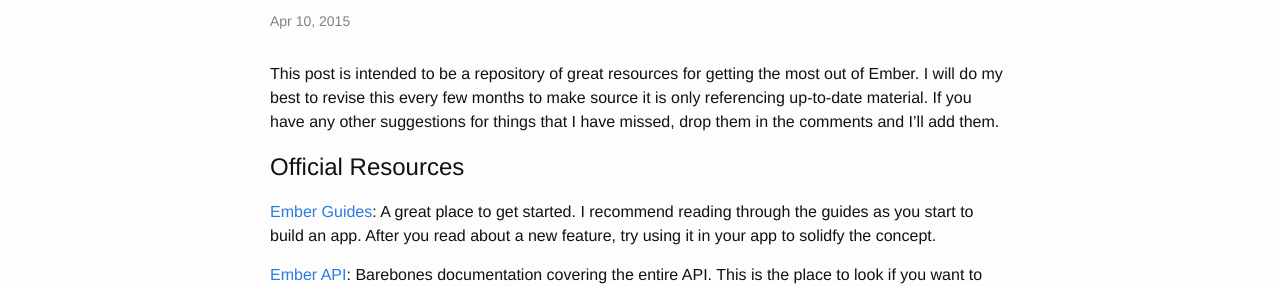
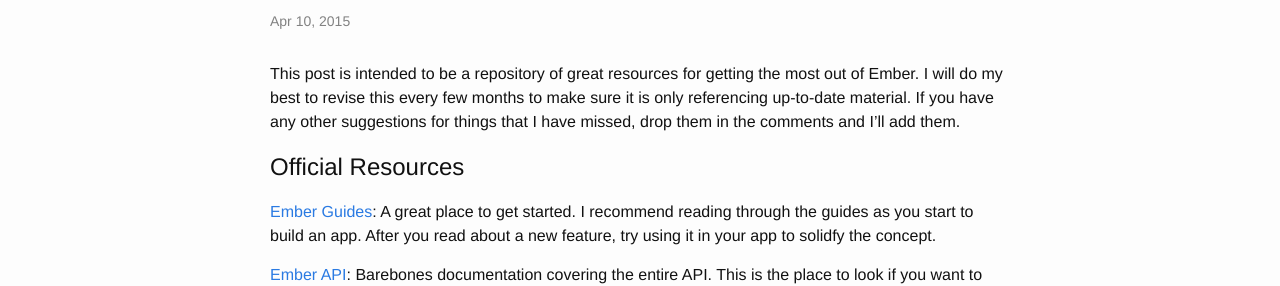
Before and after one commit to d3chapma/d3chapma.github.io, a Jekyll site: the page built from _posts/2015-04-10-ember-learning-resources.markdown, in a window 1280 px wide. Shown: the part 153-439 px from the top of the page. Built offline with Jekyll 4.4.1, drawn with Linux system fonts in a browser that asks for light colours.

```diff
--- a/_config.yml
+++ b/_config.yml
@@ -11,3 +11,6 @@ github_username:  d3chapma
 
 # Build settings
 markdown: kramdown
+
+gems:
+  - jekyll-sitemap
--- a/_posts/2015-04-10-ember-learning-resources.markdown
+++ b/_posts/2015-04-10-ember-learning-resources.markdown
@@ -4,7 +4,7 @@ title:  "Ember Learning Resources"
 date:   2015-04-10
 categories: ember learning resources
 ---
-This post is intended to be a repository of great resources for getting the most out of Ember. I will do my best to revise this every few months to make source it is only referencing up-to-date material. If you have any other suggestions for things that I have missed, drop them in the comments and I'll add them.
+This post is intended to be a repository of great resources for getting the most out of Ember. I will do my best to revise this every few months to make sure it is only referencing up-to-date material. If you have any other suggestions for things that I have missed, drop them in the comments and I'll add them.
 
 Official Resources
 ===========================
```
